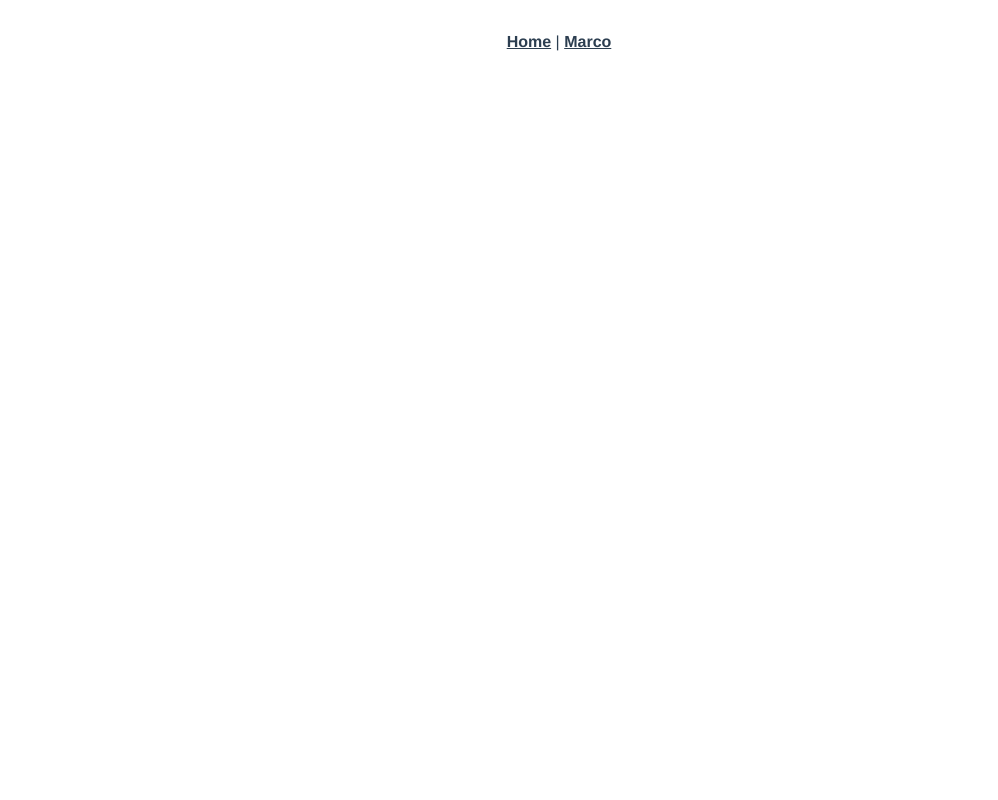
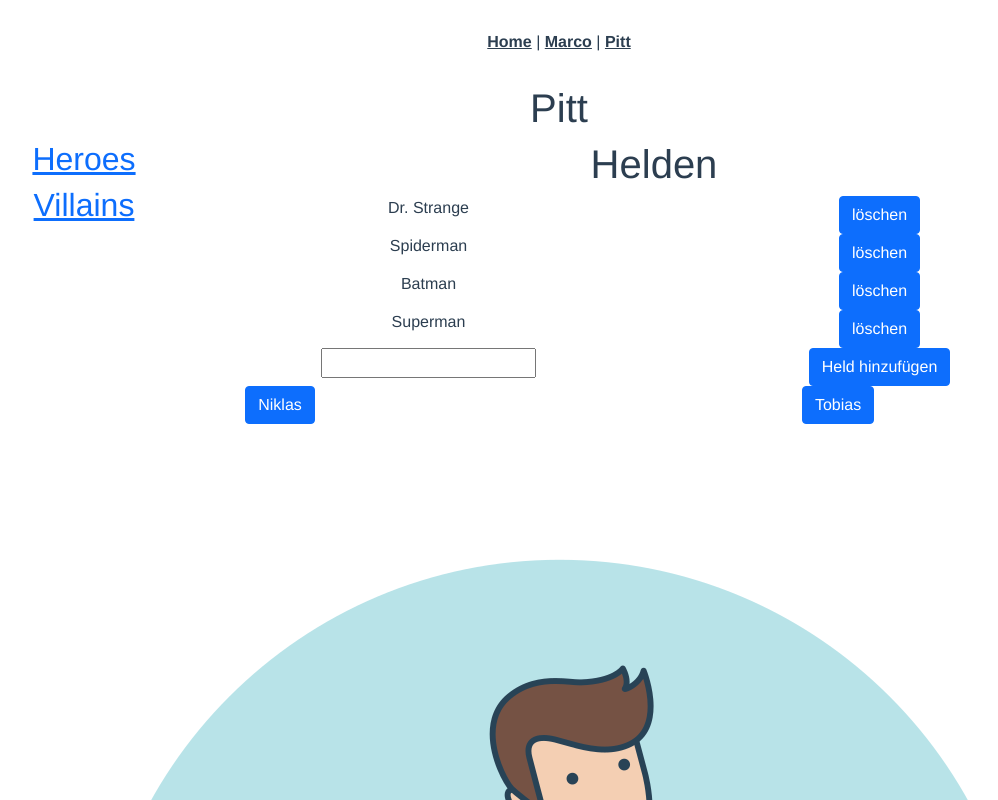
Before and after one commit to DarthSiedewurst/vue-schulung-2021, a Vue app: page /pitt/heroes in a window 1280 px wide. Before the commit this address had no page. Shown: the top 800 px of the page, without its empty margins (81-1079 px from the left). Built offline with nearby package versions, Linux system fonts and the light colour scheme.

Commit message:
Pitt Heros hinzugefügt

```diff
--- a/src/App.vue
+++ b/src/App.vue
@@ -1,7 +1,8 @@
 <template>
   <div id="nav">
     <router-link to="/">Home</router-link> |
-    <router-link to="/marco">Marco</router-link>
+    <router-link to="/marco">Marco</router-link> |
+    <router-link to="/pitt">Pitt</router-link>
   </div>
   <router-view />
 </template>
--- a/src/router/index.ts
+++ b/src/router/index.ts
@@ -3,6 +3,9 @@ import Home from "../views/Home.vue";
 import Marco from "@/views/Marco/Marco.vue";
 import MarcoVillains from "@/views/Marco/MarcoVillains.vue";
 import MarcoHeroes from "@/views/Marco/MarcoHeroes.vue";
+import Pitt from "@/views/Pitt/Pitt.vue";
+import PittVillains from "@/views/Pitt/PittVillains.vue";
+import PittHeroes from "@/views/Pitt/PittHeroes.vue";
 
 const routes: Array<RouteRecordRaw> = [
   {
@@ -27,7 +30,31 @@ const routes: Array<RouteRecordRaw> = [
       },
     ],
   },
+
+  {
+    path: "/",
+    name: "Home",
+    component: Home,
+  },
+  {
+    path: "/pitt",
+    name: "Pitt",
+    component: Pitt,
+    children: [
+      {
+        path: "heroes",
+        name: "heroes",
+        component: PittHeroes,
+      },
+      {
+        path: "villains",
+        name: "villains",
+        component: PittVillains,
+      },
+    ],
+  },
 ];
+
 
 const router = createRouter({
   history: createWebHistory(process.env.BASE_URL),
--- /dev/null
+++ b/src/views/Pitt/Pitt.vue
@@ -0,0 +1,33 @@
+<template>
+  <div class="container">
+    <h1>Pitt</h1>
+    <div class="row">
+      <div class="col-2">
+        <h2><router-link to="/pitt/heroes">Heroes</router-link></h2>
+        <h2><router-link to="/pitt/villains">Villains</router-link></h2>
+      </div>
+      <div class="col-10">
+        <router-view />
+      </div>
+    </div>
+    <navigation :back="back" :forward="forward"></navigation>
+  </div>
+  <div class="home">
+    <img alt="Hero logo" src="@/assets/hero.png" />
+  </div>
+</template>
+
+<script lang="ts">
+import { defineComponent } from "vue";
+import Navigation from "@/components/Navigation.vue"; // @ is an alias to /src
+
+export default defineComponent({
+  name: "Pitt",
+  components: { Navigation },
+  setup() {
+    const back = "Niklas";
+    const forward = "Tobias";
+    return { back, forward };
+  },
+});
+</script>
--- /dev/null
+++ b/src/views/Pitt/PittHeroes.vue
@@ -0,0 +1,68 @@
+<template>
+  <div class="container">
+    <h1>Helden</h1>
+    <div v-for="hero in heros.list" :key="hero.id">
+      <div class="row">
+        <div class="col-6">
+          {{ hero.name }}
+        </div>
+        <div class="col-6">
+          <button
+            type="button"
+            class="btn btn-primary"
+            @click="deleteHero(hero.id)"
+          >
+            löschen
+          </button>
+        </div>
+      </div>
+    </div>
+    <div class="row">
+      <div class="col-6">
+        <input v-model="heros.newHero" />
+      </div>
+      <div class="col-6">
+        <button type="button" class="btn btn-primary" @click="createHero()">
+          Held hinzufügen
+        </button>
+      </div>
+    </div>
+  </div>
+</template>
+
+<script lang="ts">
+import { defineComponent, ref, reactive } from "vue";
+
+export default defineComponent({
+  name: "PittHeros",
+  components: {},
+  props: {},
+  setup() {
+    let heros = reactive({
+      list: [
+        { name: "Dr. Strange", id: 0 },
+        { name: "Spiderman", id: 1 },
+        { name: "Batman", id: 2 },
+        { name: "Superman", id: 3 },
+      ],
+      newHero: "",
+    });
+
+    function deleteHero(id: number): void {
+      let newHeros = heros.list;
+      heros.list = [];
+      newHeros.splice(id, 1);
+      for (let i = 0; i < newHeros.length; i++) {
+        heros.list.push({ name: newHeros[i].name, id: i });
+      }
+    }
+    function createHero(): void {
+      const hero = { name: heros.newHero, id: heros.list.length };
+      heros.list.push(hero);
+      heros.newHero = "";
+    }
+    return { heros, deleteHero, createHero };
+  },
+});
+</script>
+<style scoped></style>
--- /dev/null
+++ b/src/views/Pitt/PittVillains.vue
@@ -0,0 +1,68 @@
+<template>
+  <div class="container">
+    <h1>Bösewichte</h1>
+    <div v-for="villain in villains.list" :key="villain.id">
+      <div class="row">
+        <div class="col-6">
+          {{ villain.name }}
+        </div>
+        <div class="col-6">
+          <button
+            type="button"
+            class="btn btn-primary"
+            @click="deleteVillain(villain.id)"
+          >
+            löschen
+          </button>
+        </div>
+      </div>
+    </div>
+    <div class="row">
+      <div class="col-6">
+        <input v-model="villains.newVillain" />
+      </div>
+      <div class="col-6">
+        <button type="button" class="btn btn-primary" @click="createVillain()">
+          Bösewicht hinzufügen
+        </button>
+      </div>
+    </div>
+  </div>
+</template>
+
+<script lang="ts">
+import { defineComponent, reactive } from "vue";
+
+export default defineComponent({
+  name: "PittVillains",
+  components: {},
+  props: {},
+  setup() {
+    let villains = reactive({
+      list: [
+        { name: "Blumenkohl", id: 0 },
+        { name: "Strahd", id: 1 },
+        { name: "Xanathar", id: 2 },
+        { name: "Klimawandel", id: 3 },
+      ],
+      newVillain: "",
+    });
+
+    function deleteVillain(id: number): void {
+      let newVillains = villains.list;
+      villains.list = [];
+      newVillains.splice(id, 1);
+      for (let i = 0; i < newVillains.length; i++) {
+        villains.list.push({ name: newVillains[i].name, id: i });
+      }
+    }
+    function createVillain(): void {
+      const villain = { name: villains.newVillain, id: villains.list.length };
+      villains.list.push(villain);
+      villains.newVillain = "";
+    }
+    return { villains, deleteVillain, createVillain };
+  },
+});
+</script>
+<style scoped></style>
```
Also changed, not shown: src/assets/Hero.png (added).
